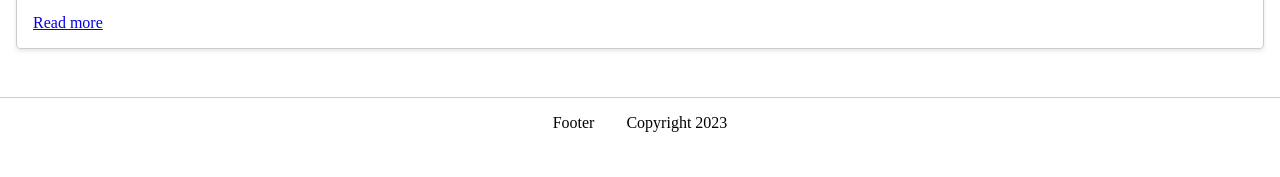
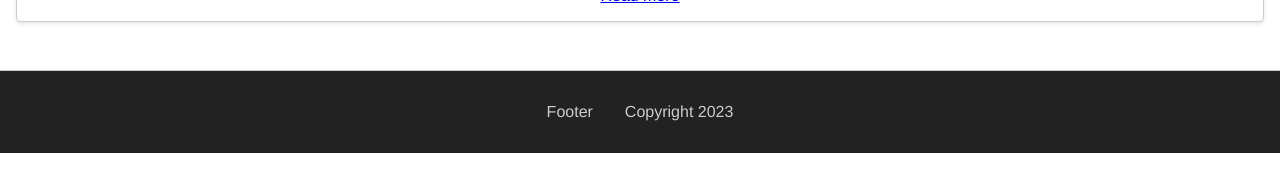
Before and after one commit to James-byds/blogpost_vue, a Vue app: page / in a window 1280 px wide. Shown: the part 1070-1247 px from the top of the page. After the commit the page ends 1223 px from the top, so only its background shows below. Built offline with nearby package versions, Linux system fonts and the light colour scheme.

Commit message:
app_style

```diff
--- a/src/App.vue
+++ b/src/App.vue
@@ -12,4 +12,14 @@ body {
   margin: 0;
   padding: 0;
 }
+#app {
+  font-family: Avenir, Helvetica, Arial, sans-serif;
+  -webkit-font-smoothing: antialiased;
+  -moz-osx-font-smoothing: grayscale;
+  text-align: center;
+  color: #2c3e50;
+  margin: 0;
+  padding: 0;
+  height: 100vh;
+}
 </style>
--- a/src/components/GlobalFooter.vue
+++ b/src/components/GlobalFooter.vue
@@ -16,5 +16,12 @@
     gap: 2rem;
     margin: 2rem auto;
     border-top: 1px solid #ccc;
+    padding-block: 1rem;
+    background-color: #222;
+    color: #ccc;
+    position: relative;
+    bottom: 0;
+    left: 0;
+    right: 0;
   }
 </style>
```
